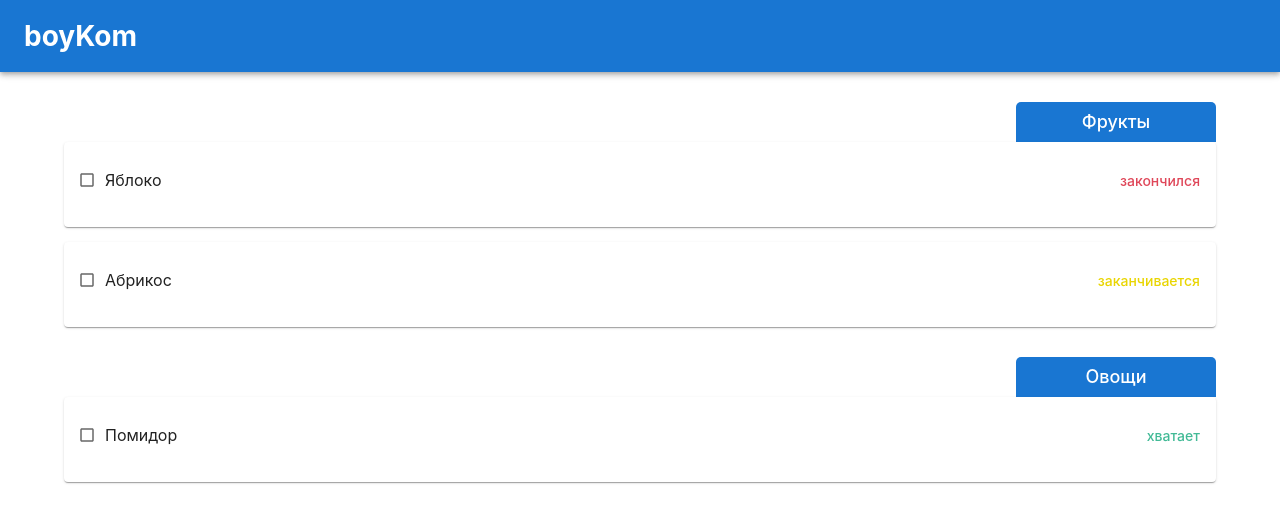
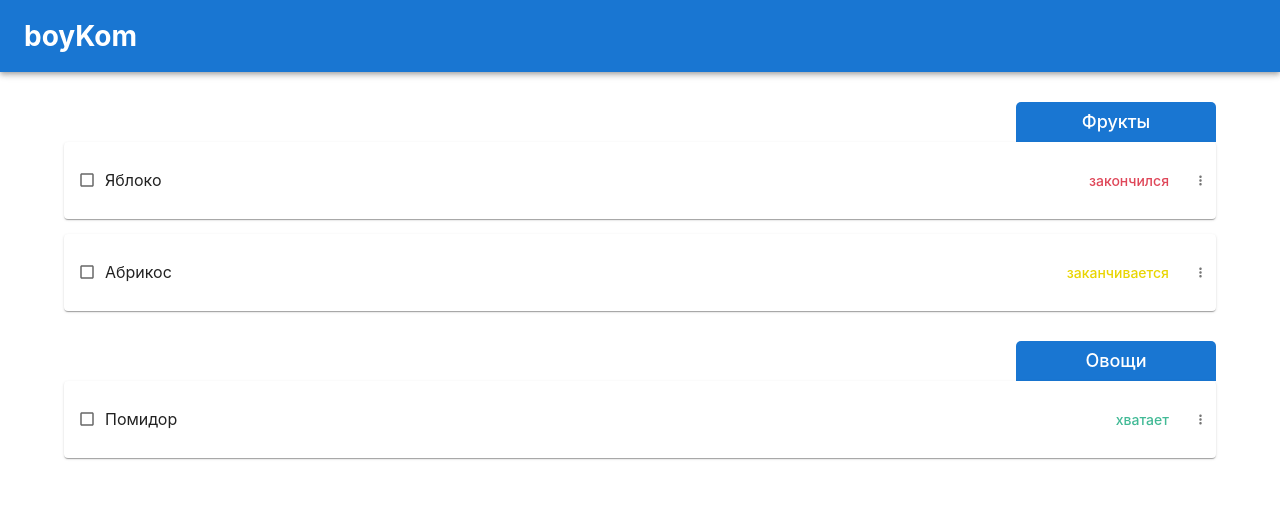
Before and after one commit to Agranom/boykom-web, a React (Create React App) app: page / in a window 1280 px wide. Shown: the top 522 px of the page. Built offline with nearby package versions, Linux system fonts and the light colour scheme.

Commit message:
+ actions menu

```diff
--- a/src/components/grocery/GroceryItem.module.scss
+++ b/src/components/grocery/GroceryItem.module.scss
@@ -1,6 +1,8 @@
 @import "../../styles/colors";
 
 .groceryItem {
+  display: flex;
+  align-items: center;
   & label {
     font-size: 1.6rem;
   }
@@ -17,6 +19,7 @@
     display: flex;
     align-items: center;
     justify-content: space-between;
+    flex: 1;
   }
 
   &Priority {
@@ -35,4 +38,8 @@
       color: $success;
     }
   }
+
+  &Actions {
+    margin-left: auto;
+  }
 }
--- a/src/components/grocery/GroceryItem.tsx
+++ b/src/components/grocery/GroceryItem.tsx
@@ -1,4 +1,15 @@
-import { Card, CardContent, Checkbox, FormControlLabel } from '@mui/material';
+import { Delete, Edit, MoreVert } from '@mui/icons-material';
+import {
+    Card,
+    CardContent,
+    Checkbox,
+    FormControlLabel,
+    IconButton,
+    ListItemIcon,
+    ListItemText,
+    Menu,
+    MenuItem,
+} from '@mui/material';
 import React from 'react';
 import { eGroceryItemStatus, IGroceryItem } from '../../models/grocery-item';
 import { GroceryTypesTranslator } from '../../utils/grocery-types-translator';
@@ -8,6 +19,14 @@ const GroceryItem: React.FC<{ item: IGroceryItem, onItemChange: (item: Partial<I
                                                                                                                 item,
                                                                                                                 onItemChange,
                                                                                                             }) => {
+    const [anchorEl, setAnchorEl] = React.useState<null | HTMLElement>(null);
+    const open = Boolean(anchorEl);
+    const handleMenuClick = (event: React.MouseEvent<HTMLElement>) => {
+        setAnchorEl(event.currentTarget);
+    };
+    const handleMenuClose = () => {
+        setAnchorEl(null);
+    };
     const handleChange = (event: React.ChangeEvent<HTMLInputElement>) => {
         const status = event.target.checked ? eGroceryItemStatus.Done : eGroceryItemStatus.Undone;
         onItemChange({ status, id: item.id });
@@ -25,6 +44,25 @@ const GroceryItem: React.FC<{ item: IGroceryItem, onItemChange: (item: Partial<I
                                   label={item.name}/>
                 <p className={styles.groceryItemPriority + ' ' + styles[item.priority]}>{GroceryTypesTranslator.toItemPriority(item.priority)}</p>
             </CardContent>
+            <div className={styles.groceryItemActions}>
+                <IconButton onClick={handleMenuClick}>
+                    <MoreVert/>
+                </IconButton>
+                <Menu open={open} anchorEl={anchorEl} onClose={handleMenuClose}>
+                    <MenuItem onClick={handleMenuClose}>
+                        <ListItemIcon>
+                            <Delete/>
+                        </ListItemIcon>
+                        <ListItemText>Удалить</ListItemText>
+                    </MenuItem>
+                    <MenuItem onClick={handleMenuClose}>
+                        <ListItemIcon>
+                            <Edit/>
+                        </ListItemIcon>
+                        <ListItemText>Редактировать</ListItemText>
+                    </MenuItem>
+                </Menu>
+            </div>
         </Card>
     );
 };
```
